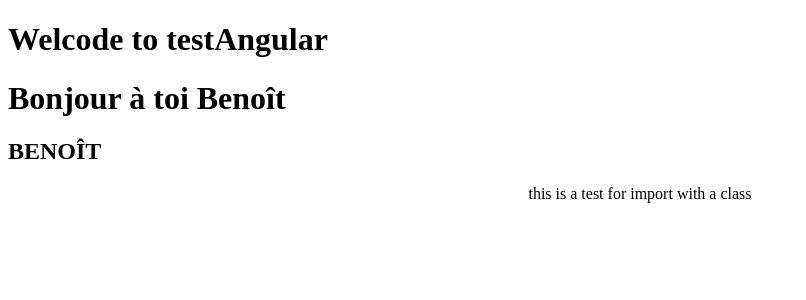
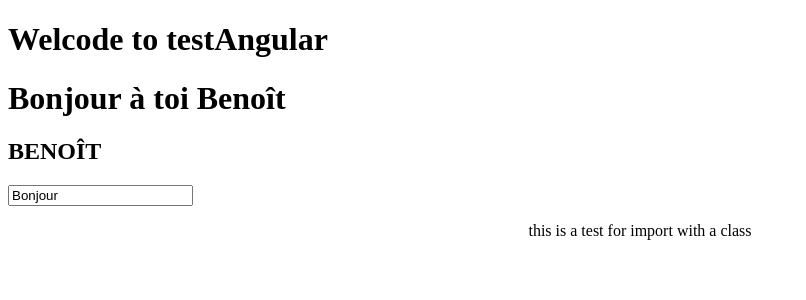
Before and after one commit to SacleuxBenoit/testAngular, an Angular app in the folder testAngular/: page / in a window 1280 px wide. Shown: the top 300 px of the page, without its empty margins (0-806 px from the left). Built offline with nearby package versions, Linux system fonts and the light colour scheme.

Commit message:
add an input in the template of newcompo.component.ts

```diff
--- a/testAngular/src/app/newcompo/newcompo.component.ts
+++ b/testAngular/src/app/newcompo/newcompo.component.ts
@@ -5,7 +5,7 @@ import { Component, OnInit } from '@angular/core';
   template: `
   <h1>Bonjour à toi {{name}}</h1>
   <h2>{{name.toUpperCase()}}</h2>
-
+  <input type="text" value="Bonjour"/>
   `,
   style: []
 })
```
